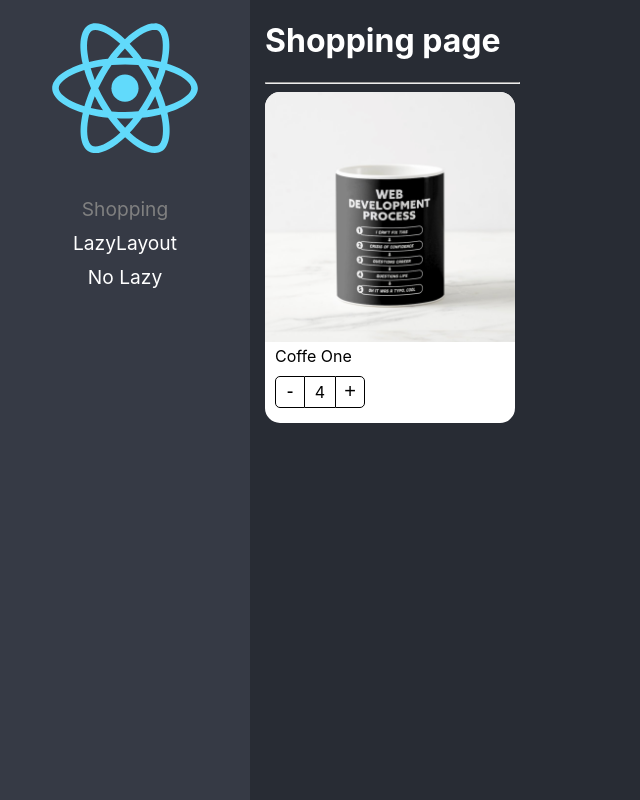
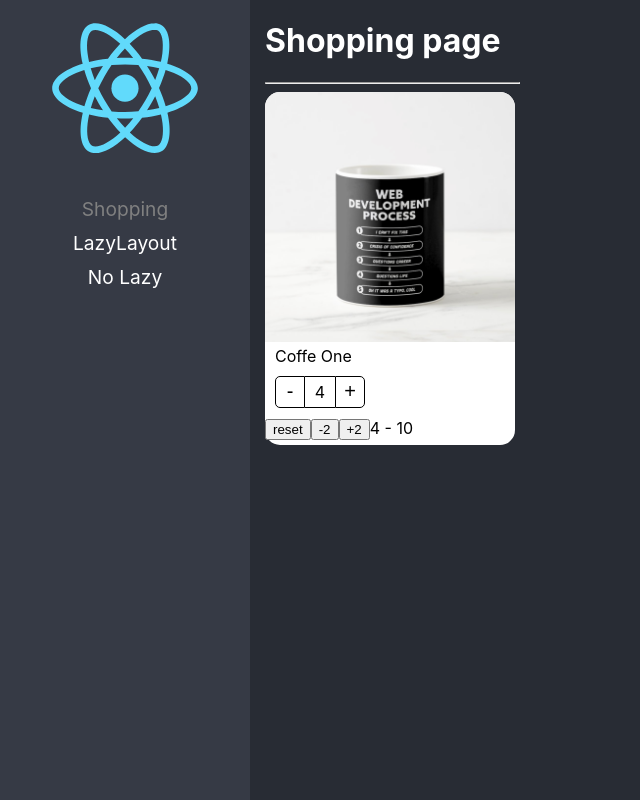
Before and after one commit to eugenioroblessiller/react-adv, a React (Create React App) app: page /shopping in a window 1280 px wide. Shown: the whole page, without its empty margins (0-640 px from the left). Built offline with nearby package versions, Linux system fonts and the light colour scheme.

Commit message:
adding args to component

```diff
--- a/src/02-components-patterns/components/ProductButtons.tsx
+++ b/src/02-components-patterns/components/ProductButtons.tsx
@@ -1,4 +1,4 @@
-import { useContext } from "react";
+import { useCallback, useContext } from "react";
 
 import styles from "../styles/styles.module.css";
 import { ProductContext } from "./ProductCard";
@@ -9,7 +9,13 @@
 }
 
 export const ProductButtons = ({ className }: ProductButtonProps) => {
-  const { counter, handleIncreaseBy } = useContext(ProductContext);
+  const { counter, maxCount, handleIncreaseBy } = useContext(ProductContext);
+
+  const isMaxReach = useCallback(
+    () => !!maxCount && counter === maxCount,
+    [counter, maxCount],
+  )
+
 
   return (
     <div className={`${styles.buttonsContainer} ${className}}`}>
@@ -19,8 +25,8 @@
       >
         -
       </button>
-      <div className={styles.countLabel}>{counter}</div>
-      <button className={styles.buttonAdd} onClick={() => handleIncreaseBy(1)}>
+      <div className={`${styles.countLabel}`}>{counter}</div>
+      <button className={`${styles.buttonAdd} ${isMaxReach() && styles.disabled}`} onClick={() => handleIncreaseBy(1)}>
         +
       </button>
     </div>
--- a/src/02-components-patterns/components/ProductCard.tsx
+++ b/src/02-components-patterns/components/ProductCard.tsx
@@ -1,15 +1,16 @@
-import React, { createContext, CSSProperties, ReactElement } from "react";
+import React, { createContext, CSSProperties, ReactElement } from 'react';
 
-import { useProduct } from "../hooks/useProduct";
-import { InitialValues, onChangeArgs, Product, ProductContextProps } from "../interfaces/interfaces";
-import styles from "../styles/styles.module.css";
+import { useProduct } from '../hooks/useProduct';
+import { InitialValues, onChangeArgs, Product, ProductCartHandlers, ProductContextProps } from '../interfaces/interfaces';
+import styles from '../styles/styles.module.css';
 
 export const ProductContext = createContext({} as ProductContextProps);
 const { Provider } = ProductContext;
 
 export interface Props {
   product: Product;
-  children?: ReactElement | ReactElement[];
+  // children?: ReactElement | ReactElement[];
+  children: (args: ProductCartHandlers) => JSX.Element
   className?: string;
   style?: CSSProperties;
   onChange?: (args: onChangeArgs) => void;
@@ -18,12 +19,19 @@
 }
 
 export const ProductCard = ({ children, product, className, style, onChange, value, initialValues }: Props) => {
-  const { counter, handleIncreaseBy } = useProduct({ onChange, product, value, initialValues });
+  const { counter, isMaxCountReach, maxCount, handleIncreaseBy, reset } = useProduct({ onChange, product, value, initialValues });
 
   return (
-    <Provider value={{ counter, handleIncreaseBy, product }}>
+    <Provider value={{ counter, maxCount, handleIncreaseBy, product }}>
       <div className={`${styles.productCard} ${className}`} style={style}>
-        {children}
+        {children({
+          count: counter,
+          isMaxCountReach: isMaxCountReach,
+          maxCount: initialValues?.maxCount,
+          product,
+          increaseBy: handleIncreaseBy,
+          reset
+        })}
         {/* <ProductImage img={product.img} />
       <ProductTitle title={product.title} />
       <ProductButtons counter={counter} handleIncreaseBy={handleIncreaseBy} /> */}
--- a/src/02-components-patterns/hooks/useProduct.ts
+++ b/src/02-components-patterns/hooks/useProduct.ts
@@ -1,5 +1,6 @@
+import React, { useEffect, useRef, useState } from 'react';
+
 import { InitialValues, onChangeArgs, Product } from './../interfaces/interfaces';
-import React, { useEffect, useRef, useState } from 'react'
 
 interface useProductArgs {
     product: Product,
@@ -22,6 +23,10 @@
         onChange?.({ product, count: newValue })
     };
 
+    const reset = () => {
+        setCounter(initialValues?.count || value)
+    }
+
     useEffect(() => {
         if (!isMounted.current) return
         setCounter(value)
@@ -33,6 +38,9 @@
 
     return {
         counter,
-        handleIncreaseBy
+        maxCount: initialValues?.maxCount,
+        isMaxCountReach: !!initialValues?.maxCount && counter === initialValues.maxCount,
+        handleIncreaseBy,
+        reset
     }
 }
--- a/src/02-components-patterns/pages/ShoppingPage.tsx
+++ b/src/02-components-patterns/pages/ShoppingPage.tsx
@@ -23,9 +23,19 @@
           count: 4,
           maxCount: 10
         }}>
-        <ProductImage />
-        <ProductTitle />
-        <ProductButtons />
+        {({ count, maxCount, isMaxCountReach, increaseBy, reset }) => (
+          <>
+            <ProductImage />
+            <ProductTitle />
+            <ProductButtons />
+
+            <button onClick={reset}>reset</button>
+            <button onClick={() => increaseBy(-2)}> -2 </button>
+            {!isMaxCountReach && <button onClick={() => increaseBy(+2)}> +2 </button>}
+            <span>{count} - {maxCount}</span>
+          </>
+
+        )}
       </ProductCard>
     </div>
 
--- a/src/02-components-patterns/styles/styles.module.css
+++ b/src/02-components-patterns/styles/styles.module.css
@@ -60,3 +60,9 @@
 .buttonAdd:hover {
     background-color: rgba(0, 0, 0, 0.1);
 }
+
+.disabled {
+    border-color: grey !important;
+    border-left: 1px solid white !important;
+    color: gray !important;
+}
```
Also changed, not shown: src/02-components-patterns/interfaces/interfaces.ts (+10 -0 lines).
